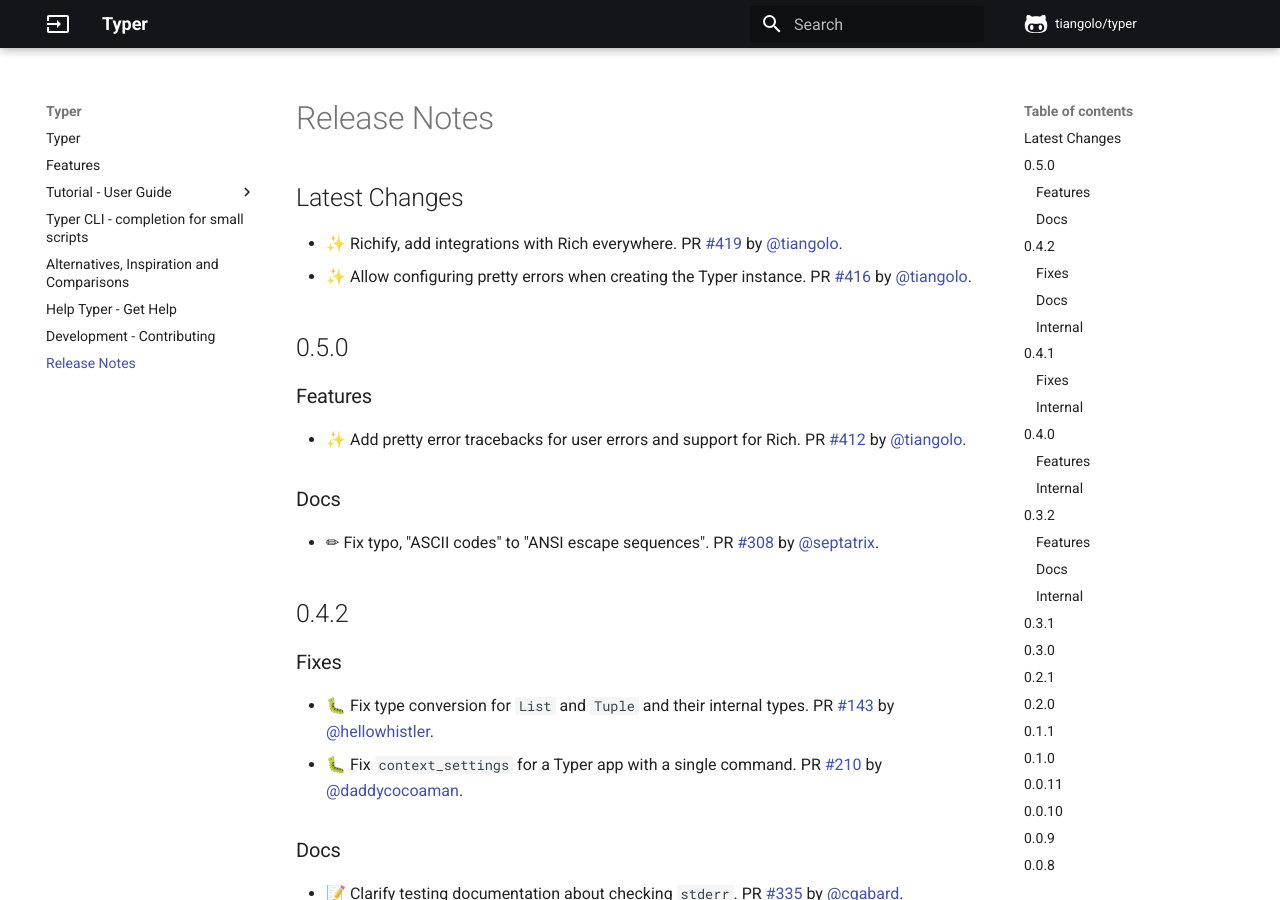
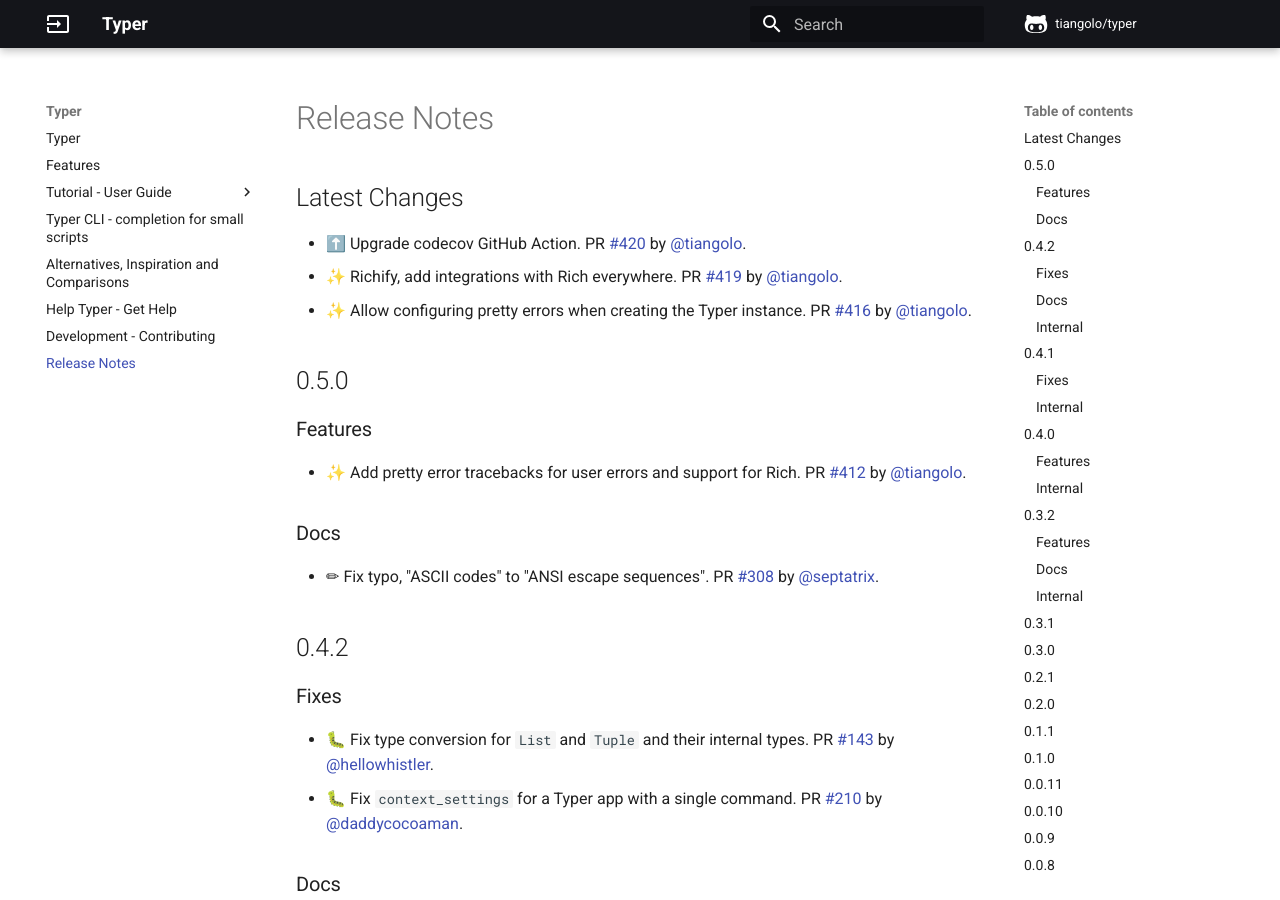
Before and after one commit to RED0731/red_pythonTyper, an MkDocs documentation site: the page built from docs/release-notes.md, in a window 1280 px wide and 900 px high. Built offline with MkDocs 1.6.1 and Material for MkDocs 9.7.7, drawn with Linux system fonts in a browser that asks for light colours; comment, search, counter and statistics services are not loaded.

Commit message:
📝 Update release notes

```diff
--- a/docs/release-notes.md
+++ b/docs/release-notes.md
@@ -1,5 +1,6 @@
 ## Latest Changes
 
+* ⬆️ Upgrade codecov GitHub Action. PR [#420](https://github.com/tiangolo/typer/pull/420) by [@tiangolo](https://github.com/tiangolo).
 * ✨ Richify, add integrations with Rich everywhere. PR [#419](https://github.com/tiangolo/typer/pull/419) by [@tiangolo](https://github.com/tiangolo).
 * ✨ Allow configuring pretty errors when creating the Typer instance. PR [#416](https://github.com/tiangolo/typer/pull/416) by [@tiangolo](https://github.com/tiangolo).
 
```
